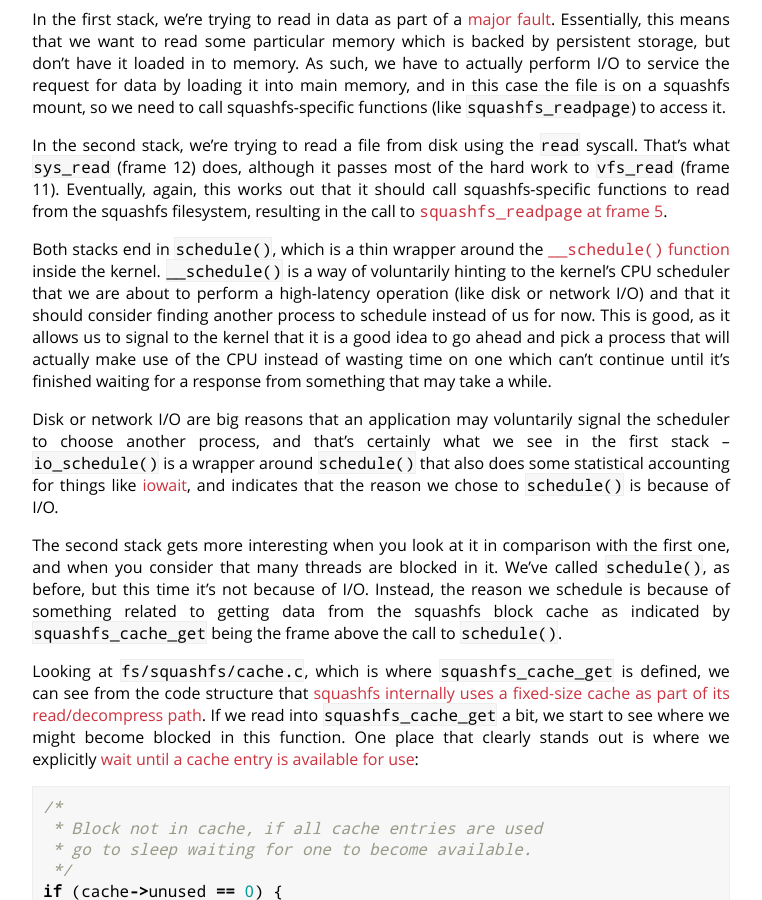
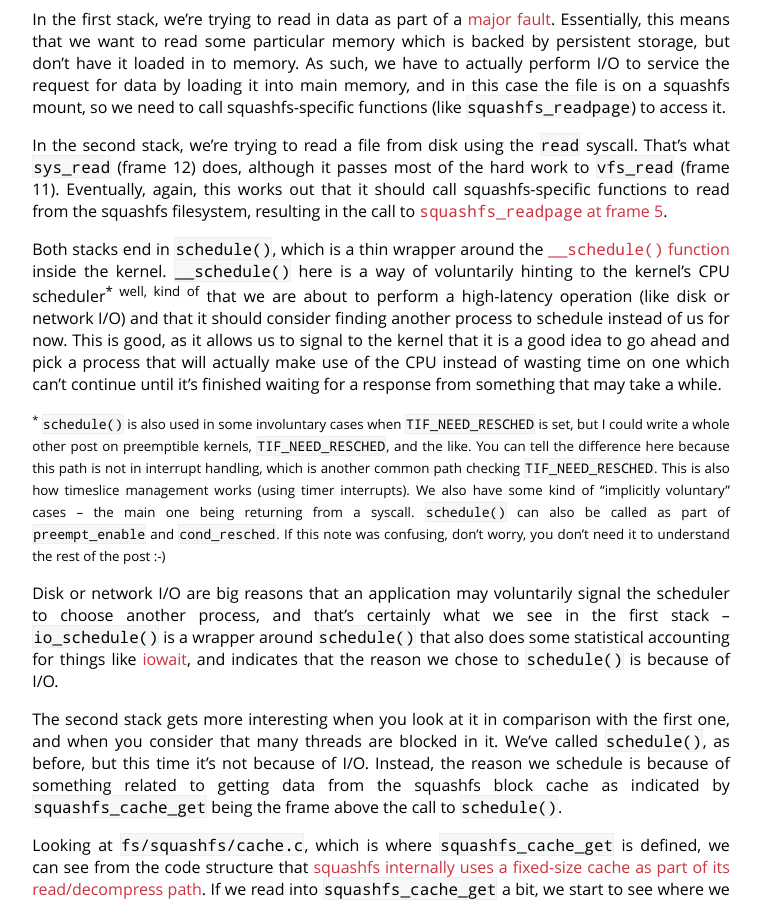
Before and after one commit to cdown/chrisdown.name, a Jekyll site: the page built from _posts/2018-04-17-kernel-adventures-the-curious-case-of-squashfs-stalls.md, in a window 1280 px wide and 900 px high, scrolled down 1553 px. Shown: the whole window, without its empty margins (259-1021 px from the left). Built offline with Jekyll 4.4.1, drawn with Linux system fonts in a browser that asks for light colours.

Commit message:
squashfs note: Add note about TIF_NEED_RESCHED

```diff
--- a/_posts/2018-04-17-kernel-adventures-the-curious-case-of-squashfs-stalls.md
+++ b/_posts/2018-04-17-kernel-adventures-the-curious-case-of-squashfs-stalls.md
@@ -93,14 +93,24 @@ resulting in the call to [`squashfs_readpage` at frame
 Both stacks end in `schedule()`, which is a thin wrapper around the
 [`__schedule()`
 function](https://git.kernel.org/pub/scm/linux/kernel/git/stable/linux-stable.git/tree/kernel/sched/core.c?h=linux-4.15.y#n3288)
-inside the kernel. `__schedule()` is a way of voluntarily hinting to the
-kernel's CPU scheduler that we are about to perform a high-latency operation
+inside the kernel. `__schedule()` here is a way of voluntarily hinting to the
+kernel's CPU scheduler<sup>* well, kind of</sup> that we are about to perform a high-latency operation
 (like disk or network I/O) and that it should consider finding another process
 to schedule instead of us for now. This is good, as it allows us to signal to
 the kernel that it is a good idea to go ahead and pick a process that will
 actually make use of the CPU instead of wasting time on one which can't
 continue until it's finished waiting for a response from something that may
 take a while.
+
+<small><sup>*</sup> `schedule()` is also used in some involuntary cases when
+`TIF_NEED_RESCHED` is set, but I could write a whole other post on preemptible
+kernels, `TIF_NEED_RESCHED`, and the like. You can tell the difference here
+because this path is not in interrupt handling, which is another common path
+checking `TIF_NEED_RESCHED`. This is also how timeslice management works (using
+timer interrupts). We also have some kind of "implicitly voluntary" cases --
+the main one being returning from a syscall. `schedule()` can also be called as
+part of `preempt_enable` and `cond_resched`. If this note was confusing, don't
+worry, you don't need it to understand the rest of the post :-)</small>
 
 Disk or network I/O are big reasons that an application may voluntarily signal
 the scheduler to choose another process, and that's certainly what we see in
```
